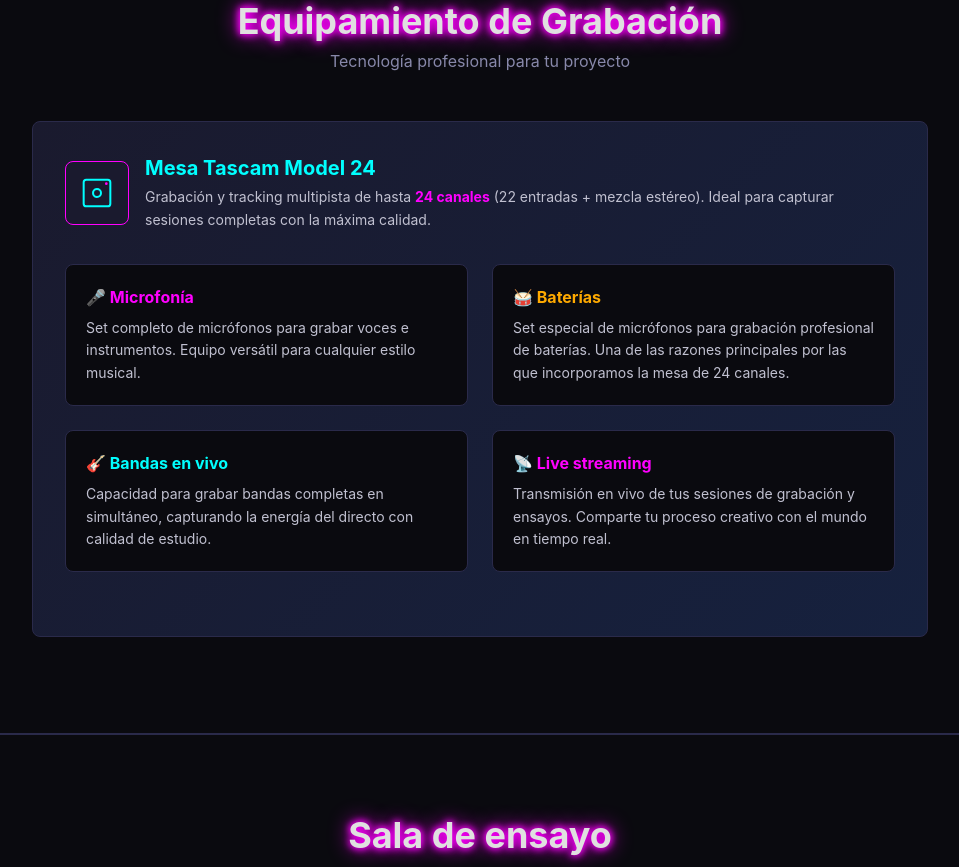
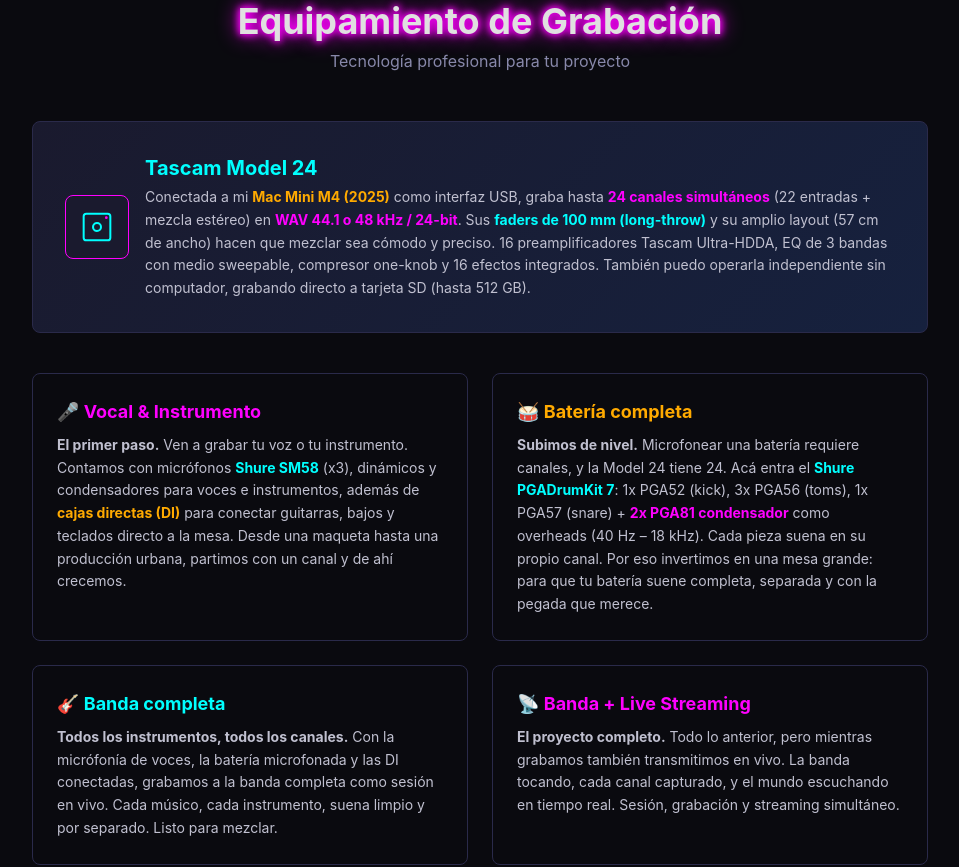
Before and after one commit to superdandi/vizcoso, a Next.js app: page /vizcoso/ in a window 1280 px wide. Shown: the part 1600-2467 px from the top of the page, without its empty margins (160-1119 px from the left). Built offline with nearby package versions, Linux system fonts and the light colour scheme.

Commit message:
Update Equipamiento: Tascam 44.1/48kHz, Mac Mini M4, faders 100mm, Shure PGADrumKit7, progresión cards

```diff
--- a/src/components/Equipamiento.tsx
+++ b/src/components/Equipamiento.tsx
@@ -9,8 +9,8 @@
           Tecnología profesional para tu proyecto
         </p>
 
-        <div className="card-cyber rounded-lg p-8">
-          <div className="mb-8 flex flex-col items-center gap-4 sm:flex-row">
+        <div className="card-cyber mb-10 rounded-lg p-8">
+          <div className="flex flex-col items-center gap-4 sm:flex-row">
             <div className="flex h-16 w-16 shrink-0 items-center justify-center rounded-lg border border-[#ff00ff] bg-[#1a1a2e]">
               <svg width="32" height="32" viewBox="0 0 24 24" fill="none" stroke="#00ffff" strokeWidth="1.5" strokeLinecap="round" strokeLinejoin="round">
                 <rect x="2" y="2" width="20" height="20" rx="2" ry="2" />
@@ -20,49 +20,67 @@
             </div>
             <div>
               <h3 className="text-xl font-bold text-[#00ffff]">
-                Mesa Tascam Model 24
+                Tascam Model 24
               </h3>
               <p className="mt-1 text-sm leading-relaxed text-[#c0c0d0]">
-                Grabación y tracking multipista de hasta <strong className="text-[#ff00ff]">24 canales</strong>{" "}
-                (22 entradas + mezcla estéreo). Ideal para capturar sesiones completas
-                con la máxima calidad.
+                Conectada a mi <strong className="text-[#ffaa00]">Mac Mini M4 (2025)</strong> como interfaz USB,
+                graba hasta <strong className="text-[#ff00ff]">24 canales simultáneos</strong>{" "}
+                (22 entradas + mezcla estéreo) en{" "}
+                <strong className="text-[#ff00ff]">WAV 44.1 o 48 kHz / 24-bit</strong>.
+                Sus <strong className="text-[#00ffff]">faders de 100 mm (long-throw)</strong> y su amplio layout
+                (57 cm de ancho) hacen que mezclar sea cómodo y preciso.
+                16 preamplificadores Tascam Ultra-HDDA, EQ de 3 bandas con medio sweepable,
+                compresor one-knob y 16 efectos integrados. También puedo operarla independiente
+                sin computador, grabando directo a tarjeta SD (hasta 512 GB).
               </p>
             </div>
           </div>
+        </div>
 
-          <div className="mb-8 grid gap-6 sm:grid-cols-2">
-            <div className="rounded-lg border border-[#2a2a4a] bg-[#0a0a0f] p-5">
-              <h4 className="mb-2 font-bold text-[#ff00ff]">🎤 Microfonía</h4>
+        <div className="grid gap-6 sm:grid-cols-2">
+          <div className="rounded-lg border border-[#2a2a4a] bg-[#0a0a0f] p-6 transition-all hover:border-[#ff00ff]/50">
+            <h4 className="mb-2 text-lg font-bold text-[#ff00ff]">🎤 Vocal &amp; Instrumento</h4>
             <p className="text-sm leading-relaxed text-[#c0c0d0]">
-                Set completo de micrófonos para grabar voces e instrumentos.
-                Equipo versátil para cualquier estilo musical.
+              <strong>El primer paso.</strong> Ven a grabar tu voz o tu instrumento.
+              Contamos con micrófonos <strong className="text-[#00ffff]">Shure SM58</strong> (x3), dinámicos
+              y condensadores para voces e instrumentos, además de{" "}
+              <strong className="text-[#ffaa00]">cajas directas (DI)</strong> para conectar guitarras,
+              bajos y teclados directo a la mesa. Desde una maqueta hasta una producción
+              urbana, partimos con un canal y de ahí crecemos.
             </p>
           </div>
 
-            <div className="rounded-lg border border-[#2a2a4a] bg-[#0a0a0f] p-5">
-              <h4 className="mb-2 font-bold text-[#ffaa00]">🥁 Baterías</h4>
+          <div className="rounded-lg border border-[#2a2a4a] bg-[#0a0a0f] p-6 transition-all hover:border-[#ff00ff]/50">
+            <h4 className="mb-2 text-lg font-bold text-[#ffaa00]">🥁 Batería completa</h4>
             <p className="text-sm leading-relaxed text-[#c0c0d0]">
-                Set especial de micrófonos para grabación profesional de baterías.
-                Una de las razones principales por las que incorporamos la mesa
-                de 24 canales.
+              <strong>Subimos de nivel.</strong> Microfonear una batería requiere canales,
+              y la Model 24 tiene 24. Acá entra el{" "}
+              <strong className="text-[#00ffff]">Shure PGADrumKit 7</strong>:{" "}
+              1x PGA52 (kick), 3x PGA56 (toms), 1x PGA57 (snare) +{" "}
+              <strong className="text-[#ff00ff]">2x PGA81 condensador</strong> como overheads
+              (40 Hz – 18 kHz). Cada pieza suena en su propio canal. Por eso invertimos
+              en una mesa grande: para que tu batería suene completa, separada y con la
+              pegada que merece.
             </p>
           </div>
 
-            <div className="rounded-lg border border-[#2a2a4a] bg-[#0a0a0f] p-5">
-              <h4 className="mb-2 font-bold text-[#00ffff]">🎸 Bandas en vivo</h4>
+          <div className="rounded-lg border border-[#2a2a4a] bg-[#0a0a0f] p-6 transition-all hover:border-[#ff00ff]/50">
+            <h4 className="mb-2 text-lg font-bold text-[#00ffff]">🎸 Banda completa</h4>
             <p className="text-sm leading-relaxed text-[#c0c0d0]">
-                Capacidad para grabar bandas completas en simultáneo,
-                capturando la energía del directo con calidad de estudio.
+              <strong>Todos los instrumentos, todos los canales.</strong> Con la micrófonía
+              de voces, la batería microfonada y las DI conectadas, grabamos a la banda
+              completa como sesión en vivo. Cada músico, cada instrumento, suena limpio
+              y por separado. Listo para mezclar.
             </p>
           </div>
 
-            <div className="rounded-lg border border-[#2a2a4a] bg-[#0a0a0f] p-5">
-              <h4 className="mb-2 font-bold text-[#ff00ff]">📡 Live streaming</h4>
+          <div className="rounded-lg border border-[#2a2a4a] bg-[#0a0a0f] p-6 transition-all hover:border-[#ff00ff]/50">
+            <h4 className="mb-2 text-lg font-bold text-[#ff00ff]">📡 Banda + Live Streaming</h4>
             <p className="text-sm leading-relaxed text-[#c0c0d0]">
-                Transmisión en vivo de tus sesiones de grabación y ensayos.
-                Comparte tu proceso creativo con el mundo en tiempo real.
+              <strong>El proyecto completo.</strong> Todo lo anterior, pero mientras grabamos
+              también transmitimos en vivo. La banda tocando, cada canal capturado, y el
+              mundo escuchando en tiempo real. Sesión, grabación y streaming simultáneo.
             </p>
-            </div>
           </div>
         </div>
       </div>
```
Lines whose indentation alone changed are shown as unchanged.
